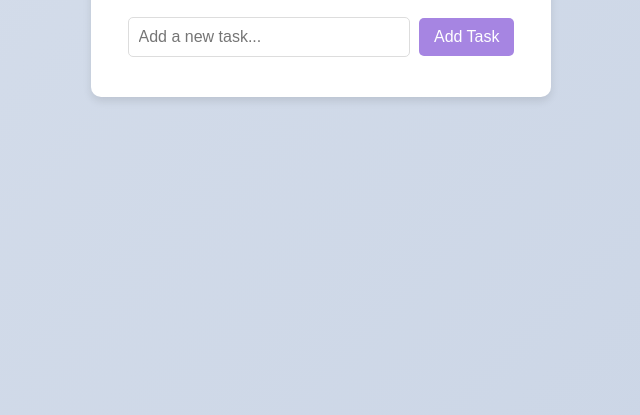
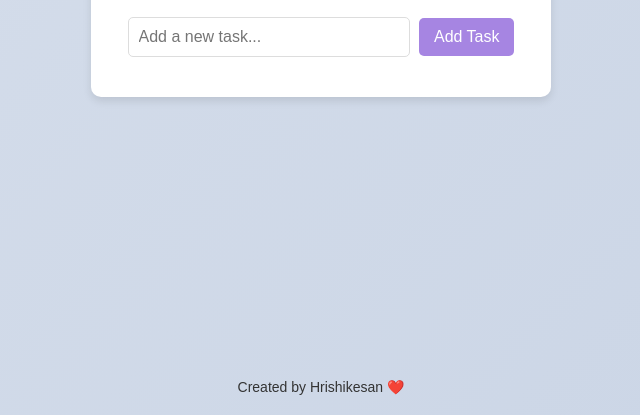
Before and after one commit to Hrishikesan19/To-do-list, a plain HTML site: page index.html in a window 1280 px wide. Shown: the part 385-800 px from the top of the page, without its empty margins (319-959 px from the left). Drawn offline with Linux system fonts and the light colour scheme.

Commit message:
Update index.html

```diff
--- a/index.html
+++ b/index.html
@@ -103,6 +103,16 @@
         li button:hover {
             background-color: #b71c1c;
         }
+
+        /* Footer Styling */
+        footer {
+            position: absolute;
+            bottom: 20px;
+            width: 100%;
+            text-align: center;
+            color: #333;
+            font-size: 14px;
+        }
     </style>
 </head>
 <body>
@@ -114,8 +124,11 @@
         <ol id="list-order"></ol>
     </div>
 
+    <footer>
+        Created by Hrishikesan ❤️
+    </footer>
+
     <script>
-
         var input = document.getElementById("inp");
         var orderlist = document.getElementById("list-order");
 
```
